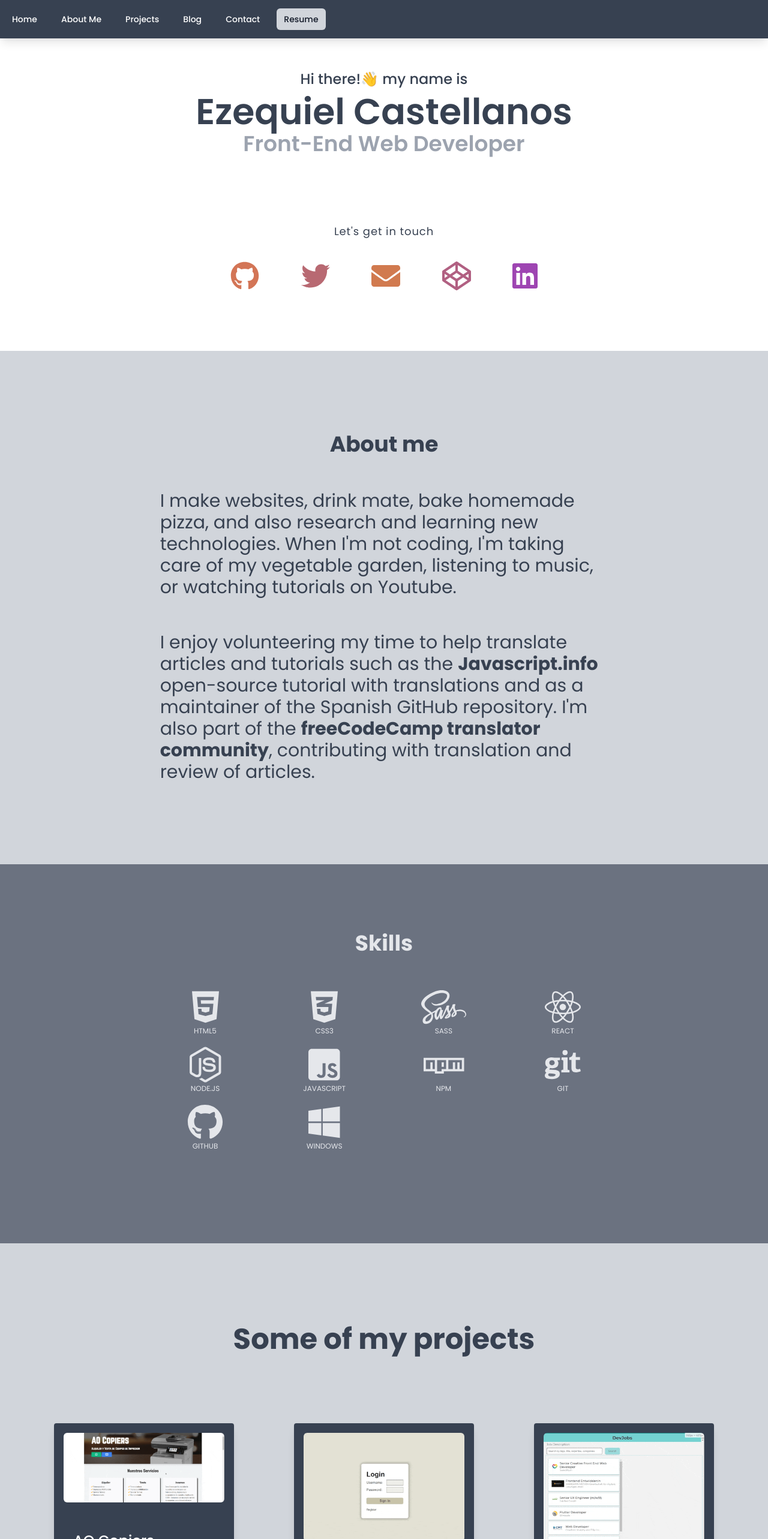
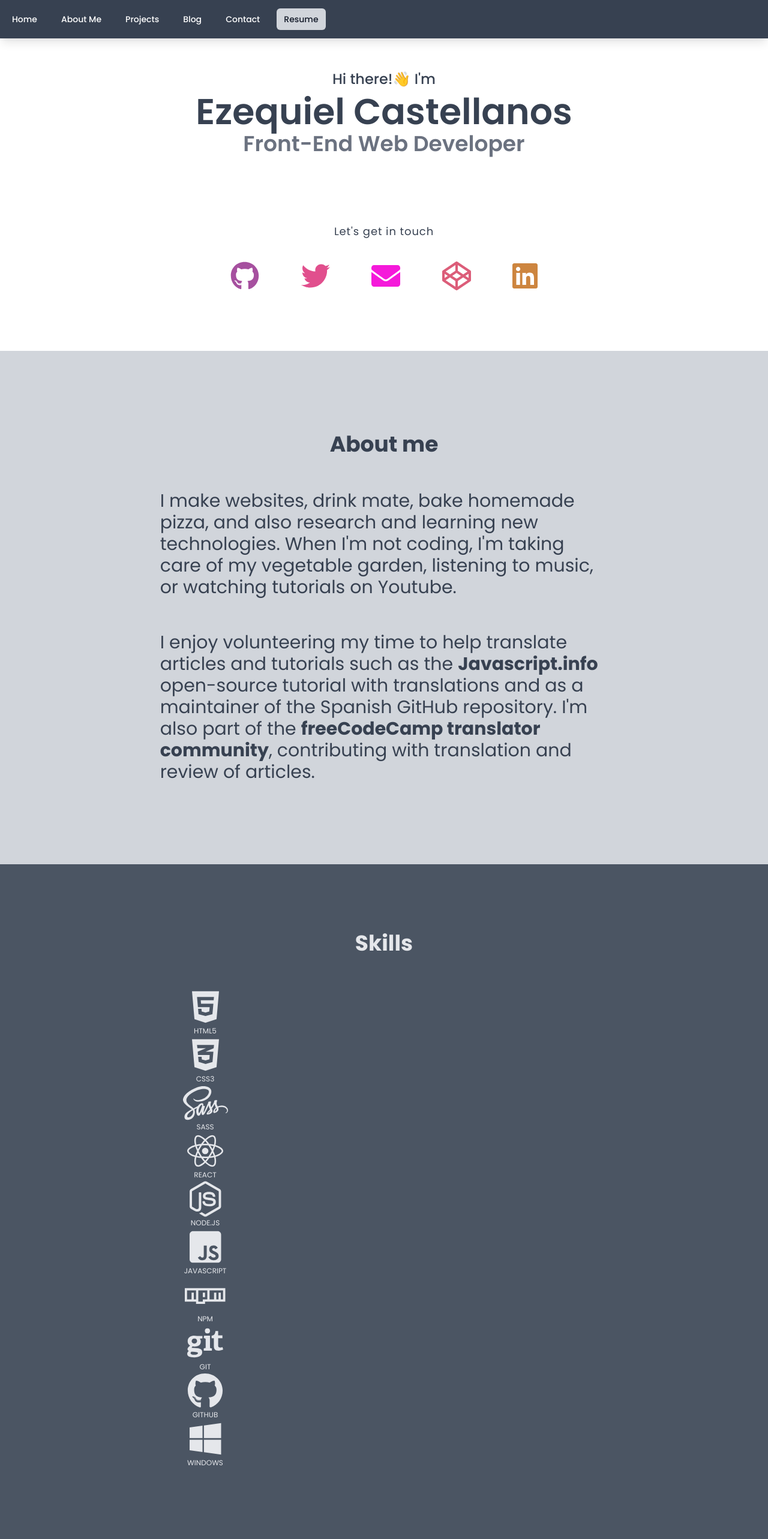
Before and after one commit to EzequielCaste/personal-site, a Next.js app: page / in a window 1280 px wide. Shown: the top 2566 px of the page at 60% size. Built offline with nearby package versions, Linux system fonts and the light colour scheme; what @tailwindcss/typography would draw is missing.

Commit message:
fix accessibility issues

```diff
--- a/components/Links.js
+++ b/components/Links.js
@@ -21,6 +21,7 @@ export const Links = () => {
             rel="noopener noreferrer"
             target="_blank"
           >
+            <span className="hidden">GitHub</span>
             <FontAwesomeIcon
               size="3x"
               className="animate-icons"
@@ -32,6 +33,8 @@ export const Links = () => {
             rel="noopener noreferrer"
             target="_blank"
           >
+            {' '}
+            <span className="hidden">Twitter</span>
             <FontAwesomeIcon
               size="3x"
               className="animate-icons"
@@ -39,6 +42,7 @@ export const Links = () => {
             />
           </a>
           <a href="mailto:ezequiel.caste@gmail.com">
+            <span className="hidden">Email</span>
             <FontAwesomeIcon
               size="3x"
               className="animate-icons"
@@ -51,6 +55,7 @@ export const Links = () => {
             rel="noopener noreferrer"
             target="_blank"
           >
+            <span className="hidden">Codepen</span>
             <FontAwesomeIcon
               size="3x"
               className="animate-icons"
@@ -62,6 +67,7 @@ export const Links = () => {
             rel="noopener noreferrer"
             target="_blank"
           >
+            <span className="hidden">Linedin</span>
             <FontAwesomeIcon
               size="3x"
               className="animate-icons"
--- a/components/ProjectCard.js
+++ b/components/ProjectCard.js
@@ -12,6 +12,7 @@ export const ProjectCard = ({project}) => {
       <div className="flex flex-col sm:flex-row lg:flex-col h-full mb-10 bg-gray-700  justify-between items-center p-1 sm:p-4 rounded shadow-lg">
         <Link href={demoLink}>
           <img
+            alt={`Thumbnail for ${name}`}
             className="rounded-md md:w-1/2 lg:w-full cursor-pointer"
             src={`/images/${image}`}
             width={350}
--- a/components/Skills.js
+++ b/components/Skills.js
@@ -24,10 +24,11 @@ export const Skills = () => {
   return (
     <div
       id="skills"
-      className="bg-gray-500 text-gray-200 text-base h-auto p-5 sm:p-14 mx-auto pb-14 sm:text-xl lg:text-3xl space-y-6"
+      className="bg-gray-600 text-gray-200 text-base h-auto p-5 sm:p-14 mx-auto pb-14 sm:text-xl lg:text-3xl space-y-6"
     >
       <h2 className="my-14 text-center font-bold text-4xl">Skills</h2>
       <div className="grid grid-flow-col-dense sm:grid-flow-row sm:grid-cols-4 grid-rows-4 gap-4 lg:w-2/3 lg:mx-auto">
+        <ul>
           <li className={styles.listItem}>
             <FontAwesomeIcon size="2x" className="" icon={faHtml5} />
             <div className={styles.listDesc}>html5</div>
@@ -68,6 +69,7 @@ export const Skills = () => {
             <FontAwesomeIcon size="2x" className="" icon={faWindows} />
             <div className={styles.listDesc}>windows</div>
           </li>
+        </ul>
       </div>
     </div>
   );
--- a/components/Welcome.js
+++ b/components/Welcome.js
@@ -8,13 +8,13 @@ export const Welcome = () => {
       text-center  font-medium
       xl:py-1 xl:my-1"
       >
-        Hi there!👋 my name is
+        Hi there!👋 I'm
       </h4>
       <h1 className="text-center text-2xl sm:text-4xl xl:text-6xl font-semibold">
         Ezequiel Castellanos
       </h1>
       <h3
-        className="text-gray-400 text-lg sm:text-2xl lg:text-4xl
+        className="text-gray-500 text-lg sm:text-2xl lg:text-4xl
       font-semibold  text-center mt-1  sm:w-2/4 w-3/4 mx-auto"
       >
         Front-End Web Developer
--- a/components/layout.js
+++ b/components/layout.js
@@ -25,6 +25,7 @@ export default function Layout({preview, children}) {
               rel="noopener noreferrer"
               target="_blank"
             >
+              <span className="hidden">Twitter</span>
               <FontAwesomeIcon
                 size="1x"
                 className="text-gray-200"
@@ -38,6 +39,7 @@ export default function Layout({preview, children}) {
               rel="noopener noreferrer"
               target="_blank"
             >
+              <span className="hidden">Linkedin</span>
               <FontAwesomeIcon
                 size="1x"
                 className="text-gray-200"
--- a/pages/_document.js
+++ b/pages/_document.js
@@ -4,7 +4,7 @@ import {HOME_OG_IMAGE_URL} from '../lib/constants';
 class MyDocument extends Document {
   render() {
     return (
-      <Html>
+      <Html lang="en">
         <Head>
           <meta charSet="utf-8" />
           <meta content="text/html; charset=utf-8" httpEquiv="Content-Type" />
```
Lines whose indentation alone changed are shown as unchanged.
